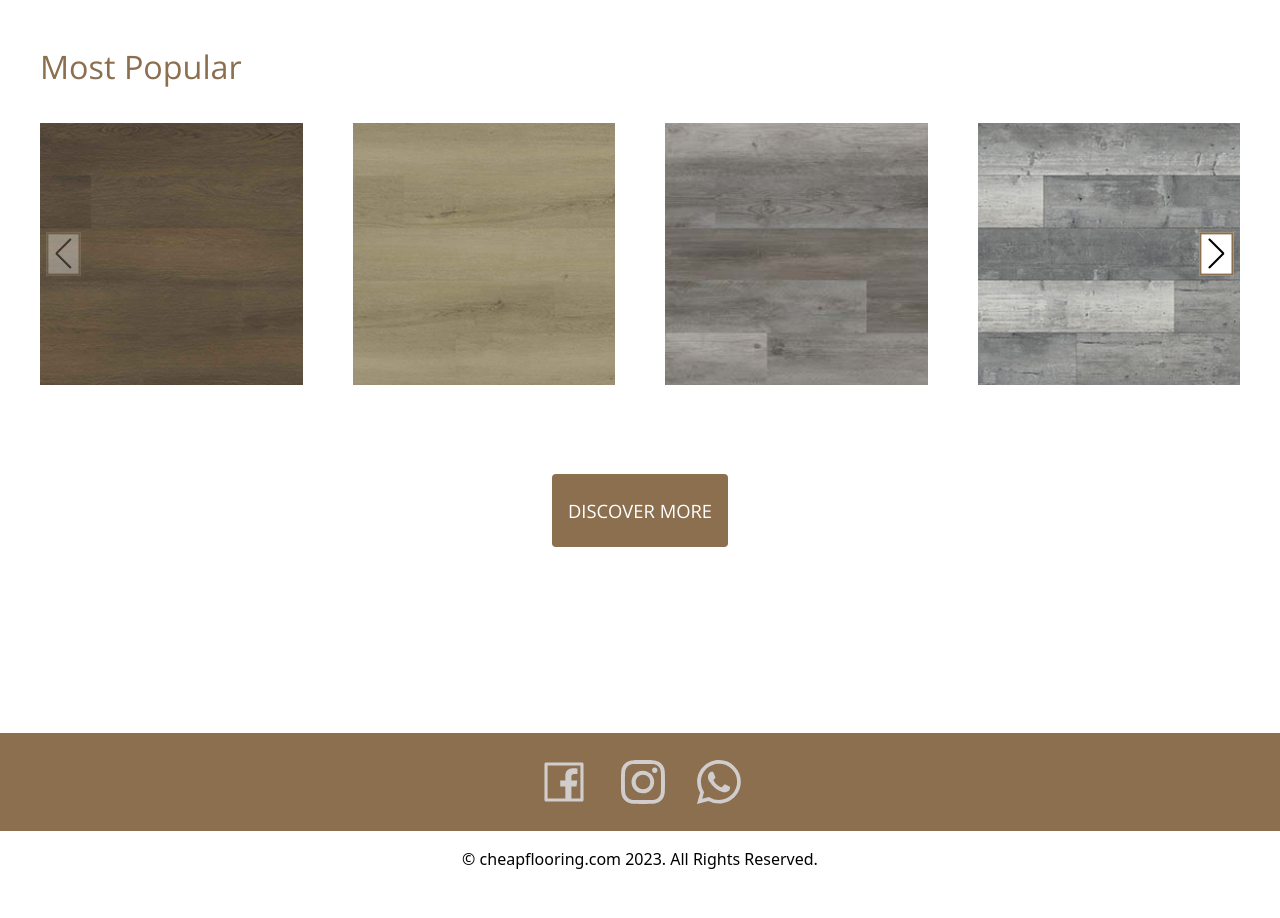
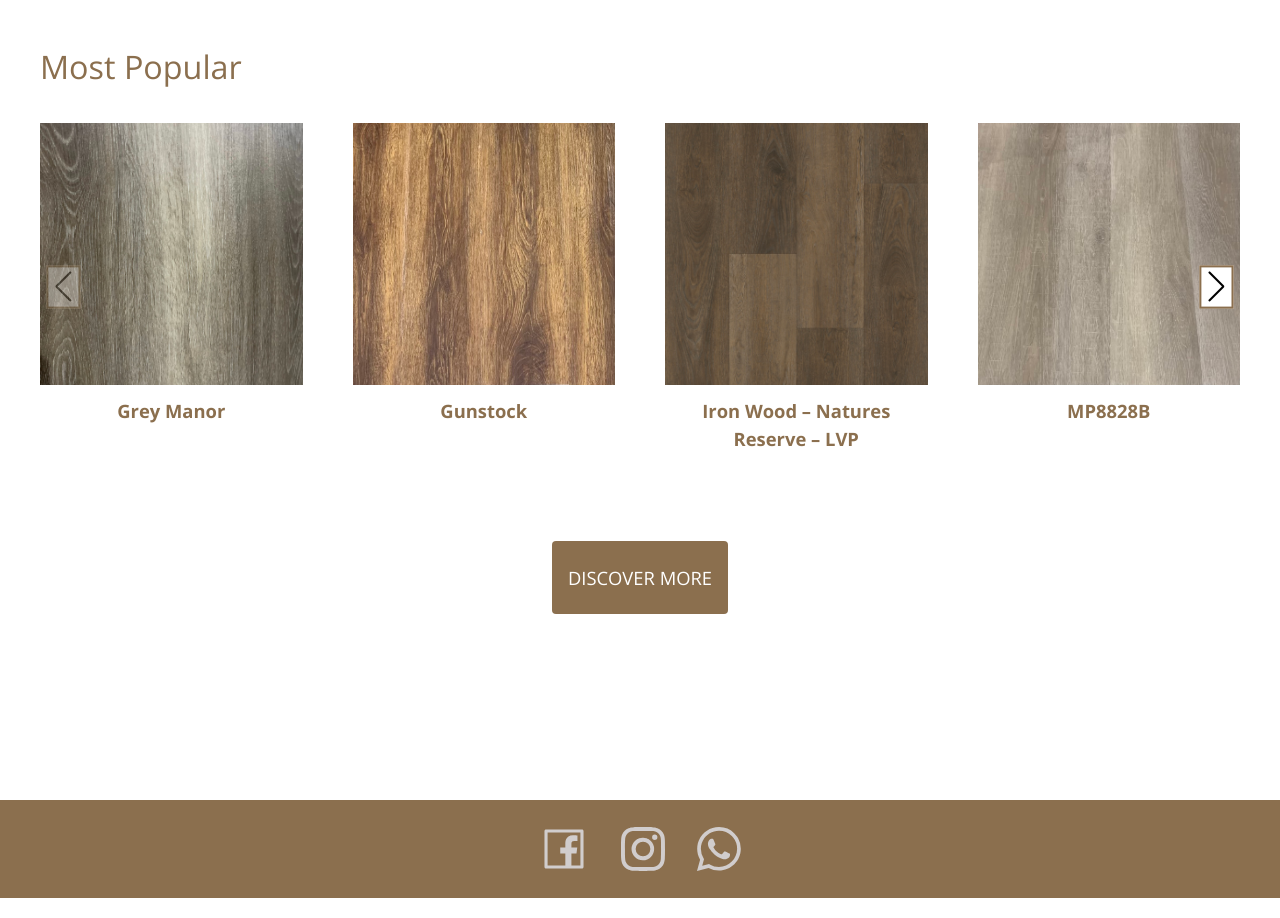
Before and after one commit to flooringOut/flooring-outlet, a Next.js app: page / in a window 1280 px wide. Shown: the part 940-1858 px from the top of the page. Before the commit the page ends 1827 px from the top, so only its background shows below. Built offline with nearby package versions, Linux system fonts and the light colour scheme.

Commit message:
products

```diff
--- a/src/components/PopularCarousel.jsx
+++ b/src/components/PopularCarousel.jsx
@@ -2,49 +2,12 @@ import React, { useRef } from 'react';
 import { Swiper, SwiperSlide } from 'swiper/react';
 import Image from 'next/image';
 import LinkButton from './LinkButton';
+import ProductsList from '../../public/data/products.json';
 
 import 'swiper/css';
 import 'swiper/css/navigation';
 
 import { Navigation, Pagination } from 'swiper';
-
-const products = [
-  {
-    id: 1,
-    name: 'LUXURY VINYL FLOORING',
-    image: '/most-popular/popular1.jpg',
-  },
-  {
-    id: 2,
-    name: 'PORCELAIN TILE & CERAMIC TILE',
-    image: '/most-popular/popular2.jpg',
-  },
-  {
-    id: 3,
-    name: 'WATERPROOF HYBRID RIGID CORE',
-    image: '/most-popular/popular3.jpeg',
-  },
-  {
-    id: 4,
-    name: 'LUXURY VINYL FLOORING',
-    image: '/most-popular/popular4.jpeg',
-  },
-  {
-    id: 5,
-    name: 'PORCELAIN TILE & CERAMIC TILE',
-    image: '/most-popular/popular5.jpeg',
-  },
-  {
-    id: 6,
-    name: 'WATERPROOF HYBRID RIGID CORE',
-    image: '/most-popular/popular6.jpeg',
-  },
-  {
-    id: 7,
-    name: 'WATERPROOF HYBRID RIGID CORE',
-    image: '/most-popular/popular7.jpeg',
-  },
-];
 
 const PopularCarousel = () => {
   return (
@@ -63,7 +26,7 @@ const PopularCarousel = () => {
           className='mySwiper'
           id='popular-silder'
         >
-          {products.map((el) => (
+          {ProductsList.slice(6).map((el) => (
             <SwiperSlide key={el.id}>
               <Image
                 src={el.image}
@@ -71,6 +34,9 @@ const PopularCarousel = () => {
                 width={100}
                 height={100}
               />
+              <div className='font-bold text-primary text-center mt-3'>
+                <h2 className='text-base'>{el.name}</h2>
+              </div>
             </SwiperSlide>
           ))}
         </Swiper>
```
